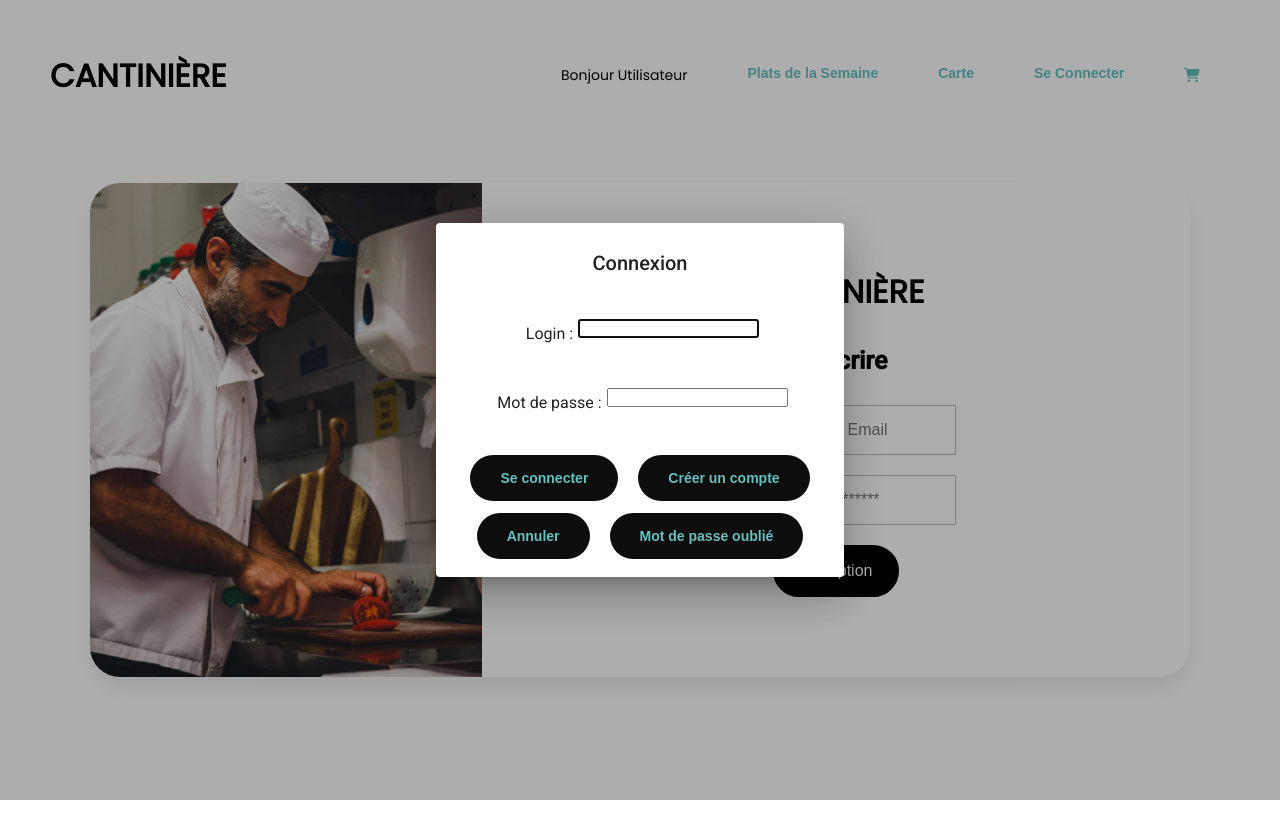
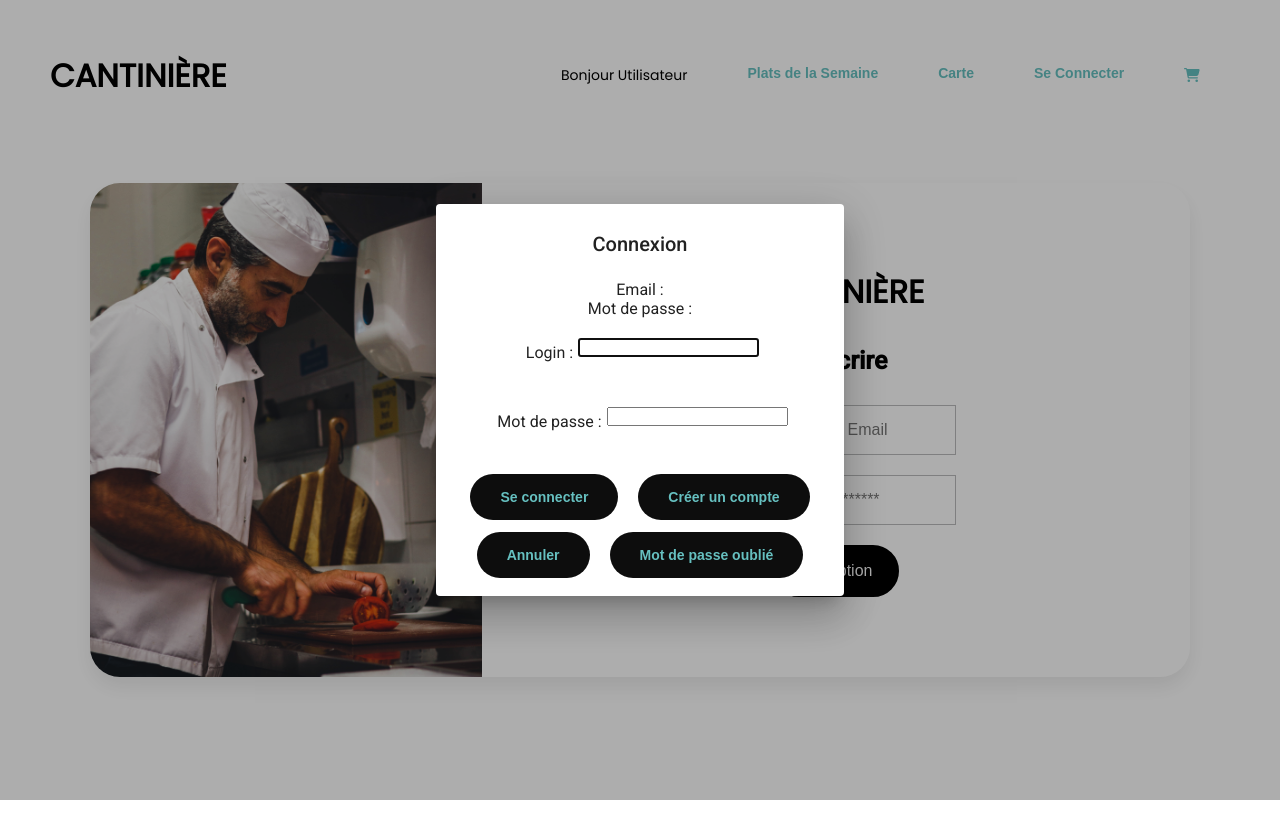
Before and after one commit to wassimouricha/Projet_cantiniere, an Angular app: page /Inscription in a window 1280 px wide. Both pictures are taken after a click on the button "Se Connecter". Shown: the top 838 px of the page. Built offline with nearby package versions, Linux system fonts and the light colour scheme.

Commit message:
formulaire dynamique avec formmodule

```diff
--- a/src/app/components/dialog-connexion/dialog-connexion.component.html
+++ b/src/app/components/dialog-connexion/dialog-connexion.component.html
@@ -1,20 +1,23 @@
 <h2 mat-dialog-title>{{ data?.title }}</h2>
-
+<form name="form" #f="ngForm">
      <div mat-dialog-content>
           <!-- création du boucle pour afficher un bouton radio tant qu'il y à une donnée dans le tableau dans dialog-content.component.ts  -->
+          <!-- ici ce code sert juste à prouver que mes inputs sont bien liée a mon composant de manière dynamique en utilisant formsmodule-->
+          <div>Email : {{ form.login }}</div>
+          <div>Mot de passe : {{ form.password }}</div>
+
+          <!-- vrai formulaire -->
           <div  class="radio_dialog">
                <div class="radioselect">
                     <label for="login" class="labelradio">Login : </label>
-               <input type="text" name="login"  class="input" >
+                    <input type="text" name="login"  class="input"  [(ngModel)]="form.login" #login="ngModel">
                </div>
-
           </div>
           <div  class="radio_dialog">
                <div class="radioselect">
                     <label for="password" class="labelradio">Mot de passe : </label>
-               <input type="password" name="mdp"  class="input">
+                    <input type="password" name="mdp"  class="input" [(ngModel)]="form.password" #password="ngModel">
                </div>
-
           </div>
 
 
@@ -26,3 +29,6 @@
           <button mat-button mat-dialog-close type="button" class=" btn--border btn-read btn--animated">Annuler</button>
           <button mat-button [mat-dialog-close]="'FERMER'" type="button" class=" btn--border btn-read btn--animated">Mot de passe oublié</button>
           </div>
+     </div>
+
+</form>
--- a/src/app/components/dialog-connexion/dialog-connexion.component.ts
+++ b/src/app/components/dialog-connexion/dialog-connexion.component.ts
@@ -8,8 +8,8 @@ import { MAT_DIALOG_DATA } from '@angular/material/dialog';
 })
 export class DialogConnexionComponent implements OnInit {
 
-  form: any = {
-    email: null,
+  form = {
+    login: null,
     password: null
   }
 
```
Lines whose indentation alone changed are shown as unchanged.
